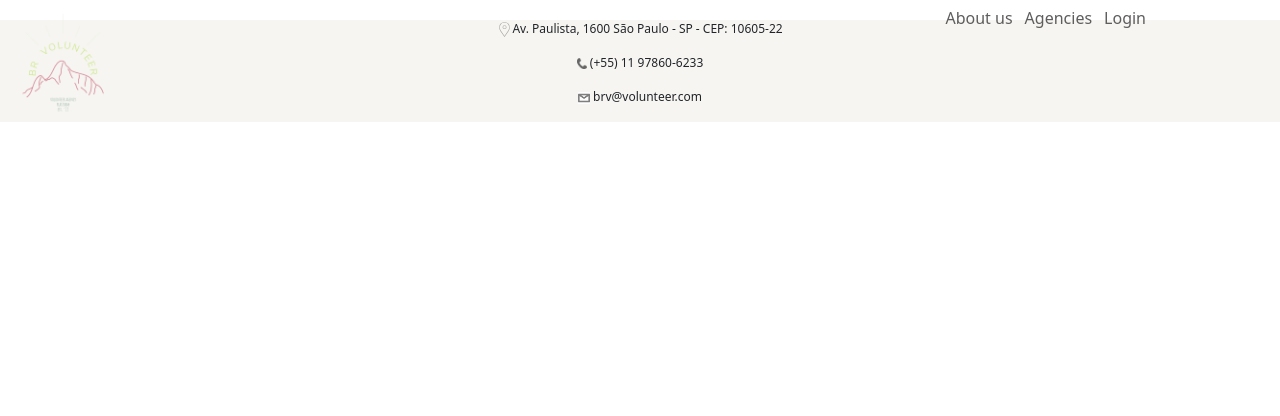
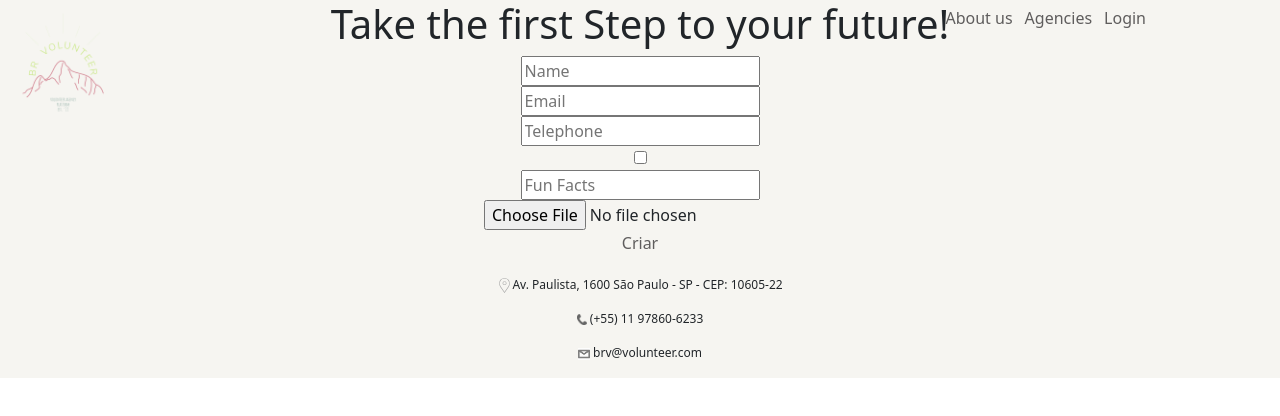
Before and after one commit to costabeatriz/br-projeto, a React (Create React App) app: page /sign-up in a window 1280 px wide. Shown: the top 416 px of the page. Built offline with nearby package versions, Linux system fonts and the light colour scheme.

Commit message:
atualizado o userdetailspage e createuserpage

```diff
--- a/src/App.js
+++ b/src/App.js
@@ -11,6 +11,8 @@ import Agencies from './Pages/AgencyPage';
 import EditExchange from './Pages/EditExchange';
 import Footer from './Components/Footer';
 import LoginPage from './Pages/LoginPage';
+import CreateUserPage from './Pages/CreateUserPage';
+import UserDetailsPage from './Pages/UsersDetailsPage';
 
 
 
@@ -28,6 +30,9 @@ function App() {
         <Route path='/agencies' element={ < Agencies /> } />
         <Route path='/edit/:id' element={ < EditExchange /> } />
         <Route path='/login' element={<LoginPage />} />
+        <Route path='/sign-up' element={<CreateUserPage />} />
+        <Route path='/:id' element={<UserDetailsPage />} />
+
       </Routes>
      <Footer/>
     </div>
--- a/src/Pages/CreateUserPage.js
+++ b/src/Pages/CreateUserPage.js
@@ -8,6 +8,18 @@ const CreateUserPage = props => {
     const [cpf, setCPF] = useState('')
     const [cnpj, setCNPJ] = useState('')
     const [picture, setPicture] = useState('')
+    const [userP, setUserP] = useState(true)
+
+    const handleUpload = e => {
+        const uploadData = new FormData()
+        uploadData.append('moviePoster', e.target.files[0])
+        axios.post(`${process.env.REACT_APP_API_URL}/user/upload`, uploadData)
+            .then(response => {
+                setPicture(response.data.url)
+                alert('upload realizado')
+            })
+            .catch(err => console.log(err))
+    }
 
     const handleSubmit = e => {
         e.preventDefault()
@@ -20,7 +32,7 @@ const CreateUserPage = props => {
             picture
         }
 
-        axios.post(`${process.env.REACT_APP_API_URL}/sign-up`, payload)
+        axios.post(`${process.env.REACT_APP_API_URL}/sign-up`, newUser)
             .then(response => {
                 console.log(response.data)
                 alert('Well Came!!')
@@ -42,6 +54,7 @@ const CreateUserPage = props => {
                         placeholder="Name"
                     />
                 </div>
+
                 <div>
                     <input
                         type="text"
@@ -58,6 +71,9 @@ const CreateUserPage = props => {
                         placeholder="Telephone"
                     />
                 </div>
+                <div class="ui fitted slider checkbox">
+                    <input value= {userP} type="checkbox" class="hidden" readonly="" tabindex="0" onChange={() => setUserP(!userP)}/><label></label></div>
+                        {userP ?
                                         <div>
                                         <input
                                             type="number"
@@ -66,6 +82,7 @@ const CreateUserPage = props => {
                                             placeholder="Fun Facts"
                                         />
                                     </div>
+                                    :
                                     <div>
                                     <input
                                         type="number"
@@ -74,6 +91,10 @@ const CreateUserPage = props => {
                                         placeholder="CNPJ"
                                     />
                                 </div>
+
+                                    }
+
+
                 <div>
                     <input type="file" onChange={e => handleUpload(e)} />
                 </div>
--- a/src/Pages/UsersDetailsPage.js
+++ b/src/Pages/UsersDetailsPage.js
@@ -6,6 +6,7 @@ const UserDetails = props => {
 
     const [user, setUser] = useState(null)
     const { userId } = useParams()
+    const {userD, setUserD} = useState ()
 
     const token = localStorage.getItem('token')
 
@@ -15,10 +16,10 @@ const UserDetails = props => {
 
 
     useEffect (() => {
-        axios.get(`${process.env.REACT_APP_API_URL}/${id}`, {headers})
+        axios.get(`${process.env.REACT_APP_API_URL}/${userId}`, {headers})
 
         .then(response => {
-            setExchange(response.data)
+            setUserD(response.data)
         })
         .catch(err => console.log(err))
     }, [])
```
Lines whose indentation alone changed are shown as unchanged.
